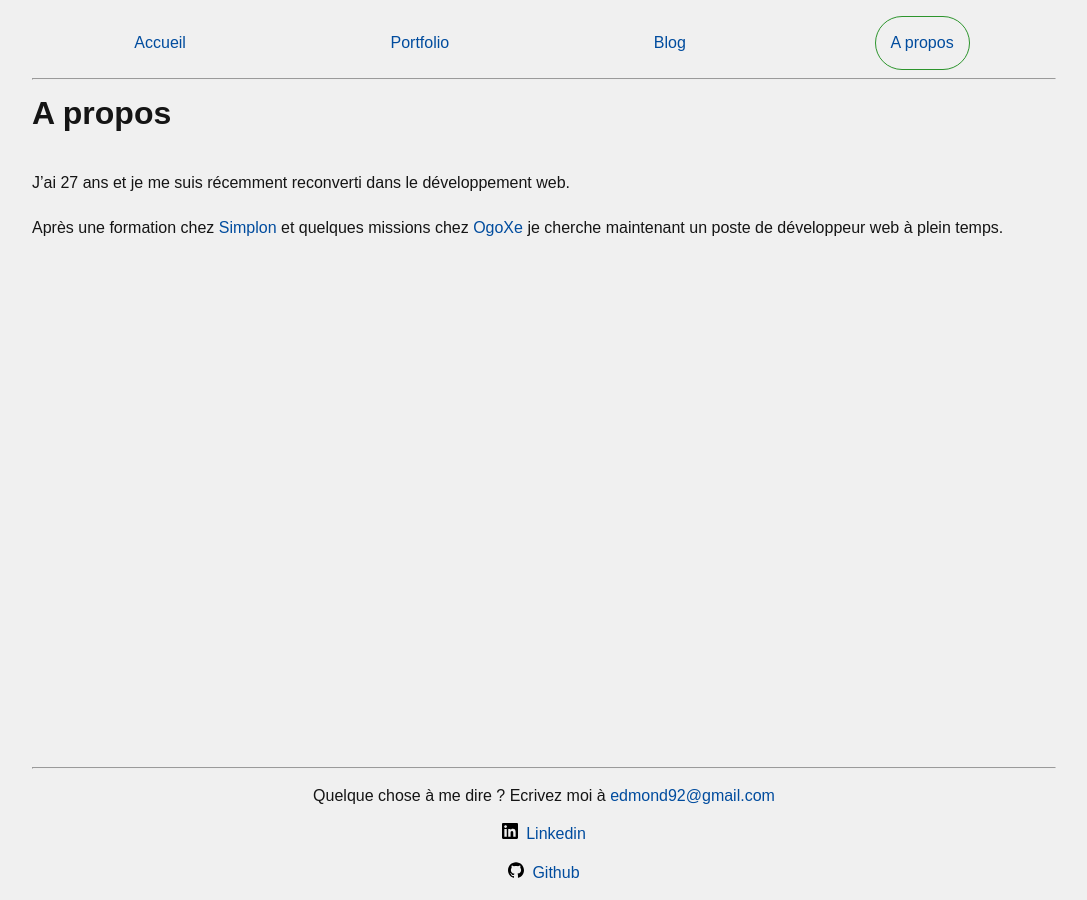
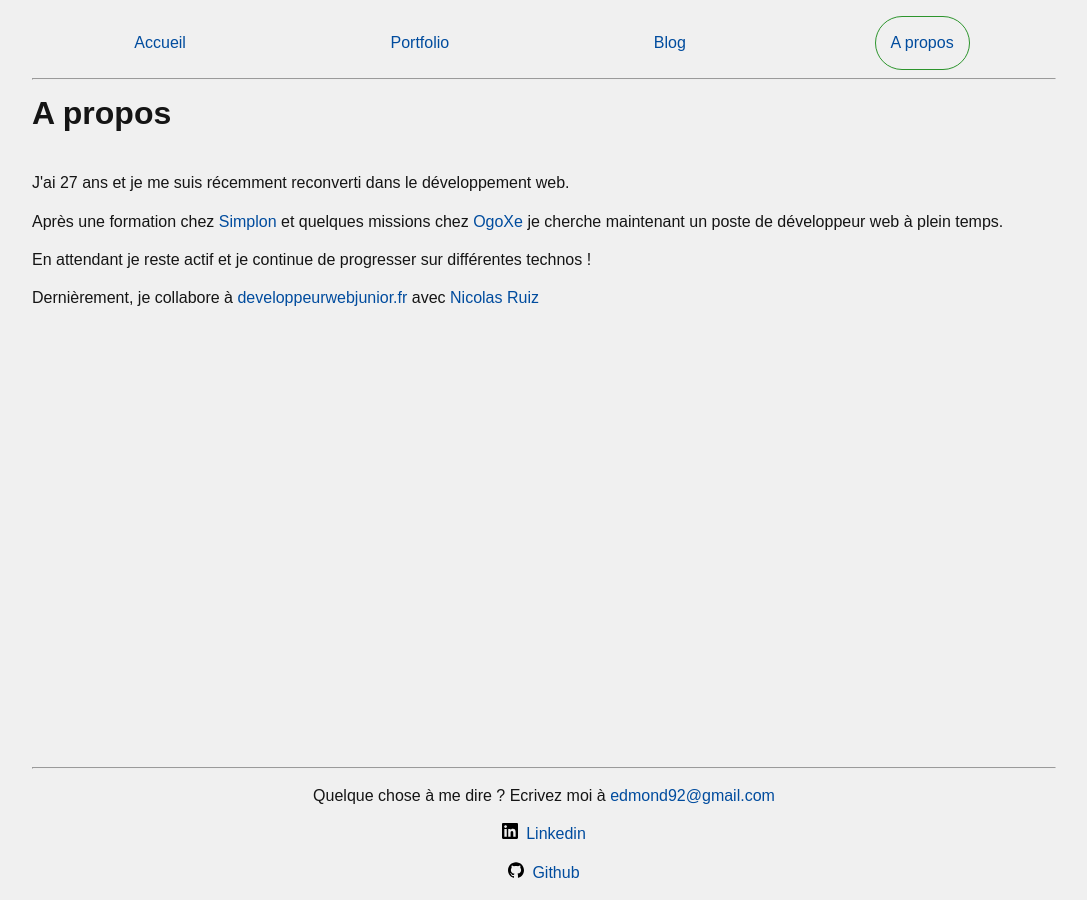
Before and after one commit to Djohn12/Djohn12.github.io, a Jekyll site: the page built from about.md, in a window 1280 px wide. Shown: the whole page, without its empty margins (96-1183 px from the left). Built offline with Jekyll 4.4.1, drawn with Linux system fonts in a browser that asks for light colours; our own code applies the rules of GitHub Pages for plain Markdown files.

Commit message:
update content of about

```diff
--- a/about.md
+++ b/about.md
@@ -6,6 +6,10 @@ permalink: /about
 # A propos
 
 
-J'ai 27 ans et je me suis récemment reconverti dans le développement web.
-<br>
-<br>Après une formation chez <a href="https://simplon.co/">Simplon</a> et quelques missions chez <a href="http://www.ogoxe.com/">OgoXe</a> je cherche maintenant un poste de développeur web à plein temps.
+<p>J'ai 27 ans et je me suis récemment reconverti dans le développement web.</p>
+
+<p>Après une formation chez <a href="https://simplon.co/">Simplon</a> et quelques missions chez <a href="http://www.ogoxe.com/">OgoXe</a> je cherche maintenant un poste de développeur web à plein temps.</p>
+
+<p>En attendant je reste actif et je continue de progresser sur différentes technos !</p>
+
+<p>Dernièrement, je collabore à <a href="https://developpeurwebjunior.fr">developpeurwebjunior.fr</a> avec <a href="https://www.linkedin.com/in/nicolasruizpro/">Nicolas Ruiz</a></p>
```
